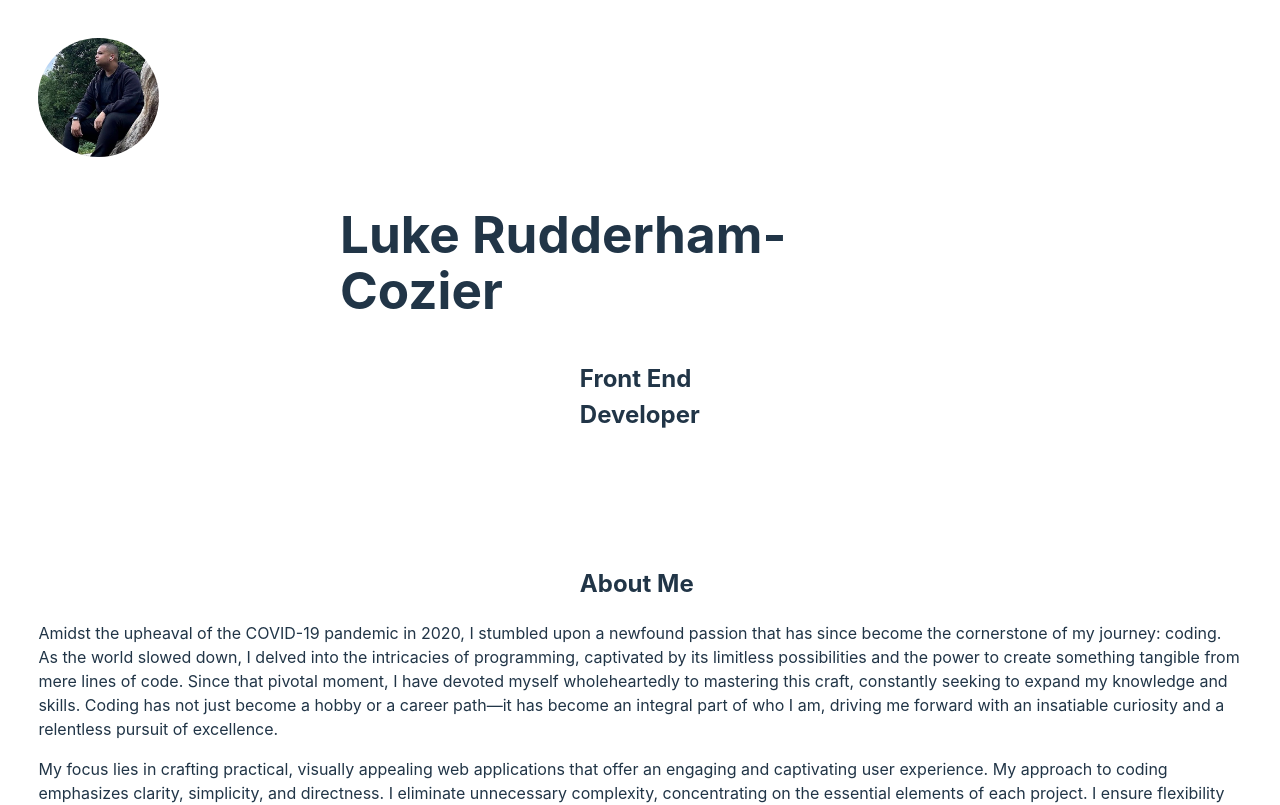
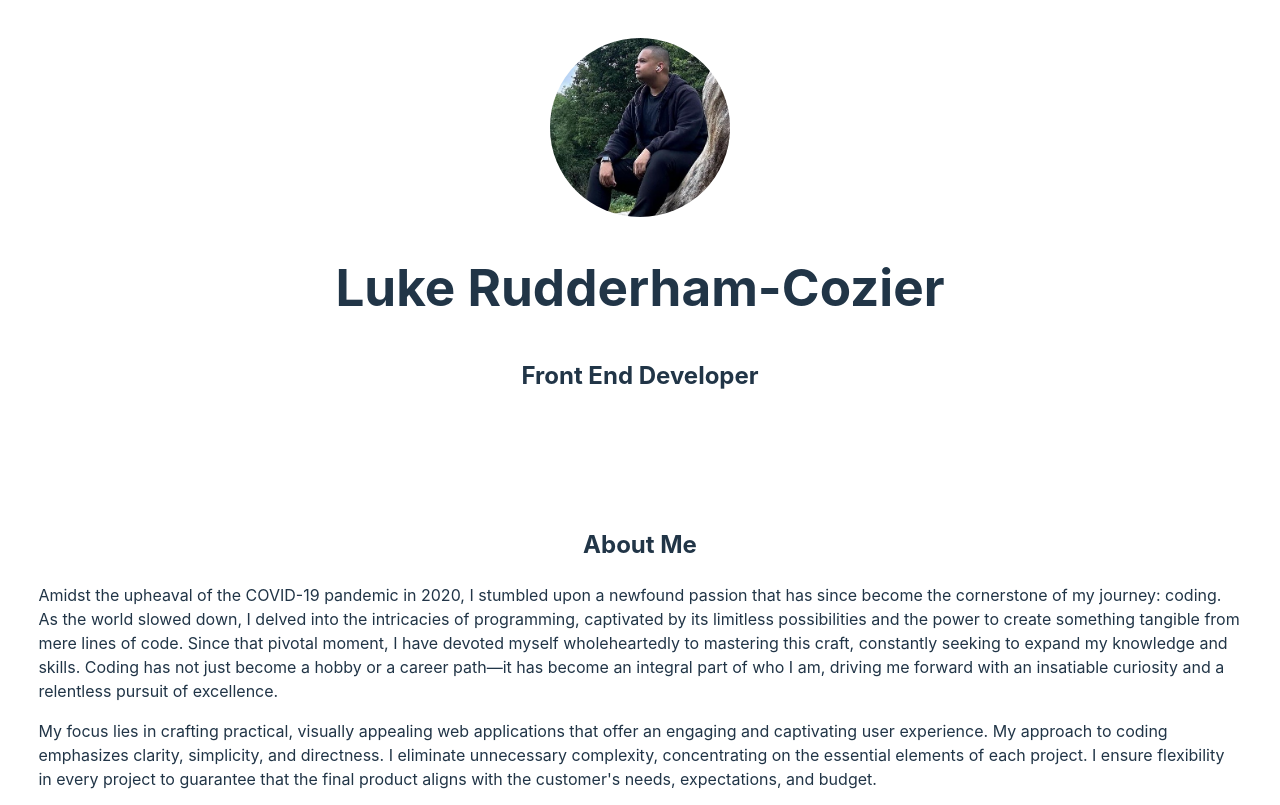
Before and after one commit to LRCozier/portfoliosite, a React (Vite) app in the folder LRCozierportfolio/: page / in a window 1280 px wide. Shown: the top 805 px of the page. Built offline with nearby package versions, Linux system fonts and the light colour scheme.

Commit message:
amended app css

```diff
--- a/LRCozierportfolio/src/App.css
+++ b/LRCozierportfolio/src/App.css
@@ -11,22 +11,15 @@ body, html, #root {
 .portfolio-section {
     height: 100%;
     gap: 1rem;
-    padding-top: 4rem;
+    padding-top: 7rem;
     margin-left: auto;
     margin-right: auto;
     padding: 3%;
 }
 
-h1{
-  margin-left: auto;
-  margin-right: auto;
-  width: 600px;
-}
-
-h2{
-  margin-left: auto;
-  margin-right: auto;
-  width: 10%;
+h1, h2, h3{
+  display: flex;
+  justify-content: center;
 }
 
 .skills-image-container {
@@ -58,8 +51,8 @@ h2{
 }
 
 #profile-picture {
-  height: 10%;
-  width: 10%;
+  display: flex;
+  width: 15%;
   border-radius: 50%;
   margin-left: auto;
   margin-right: auto;
```
